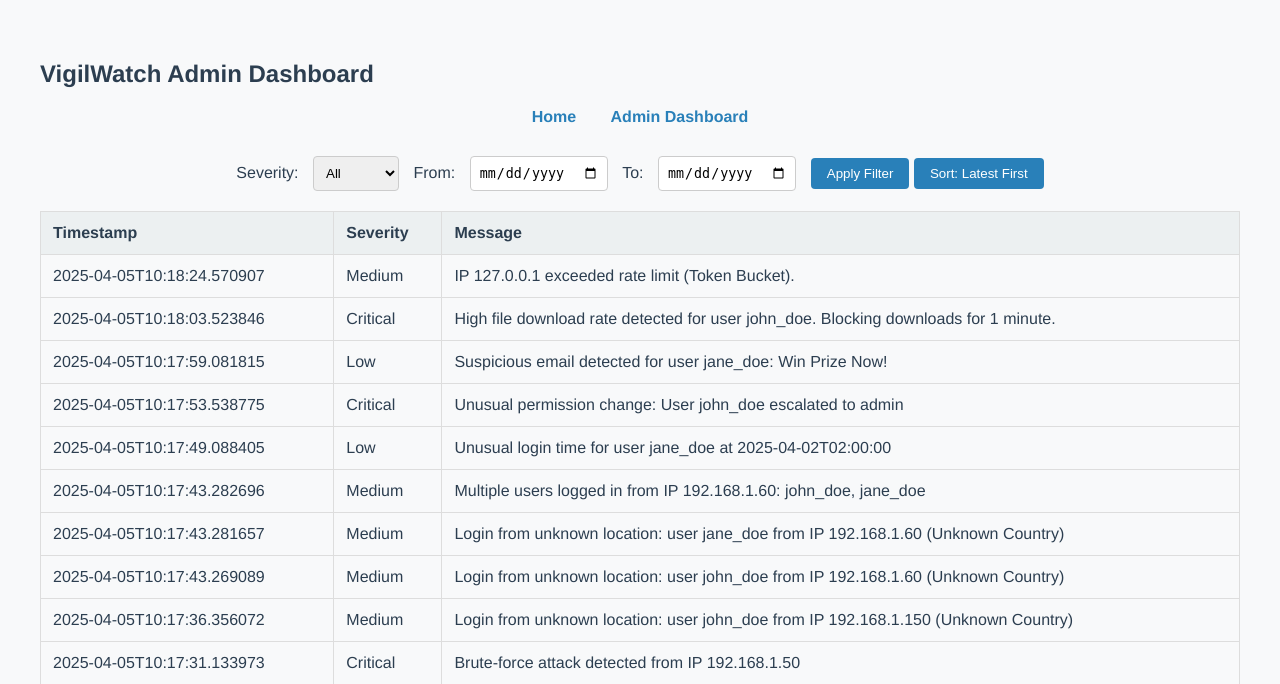
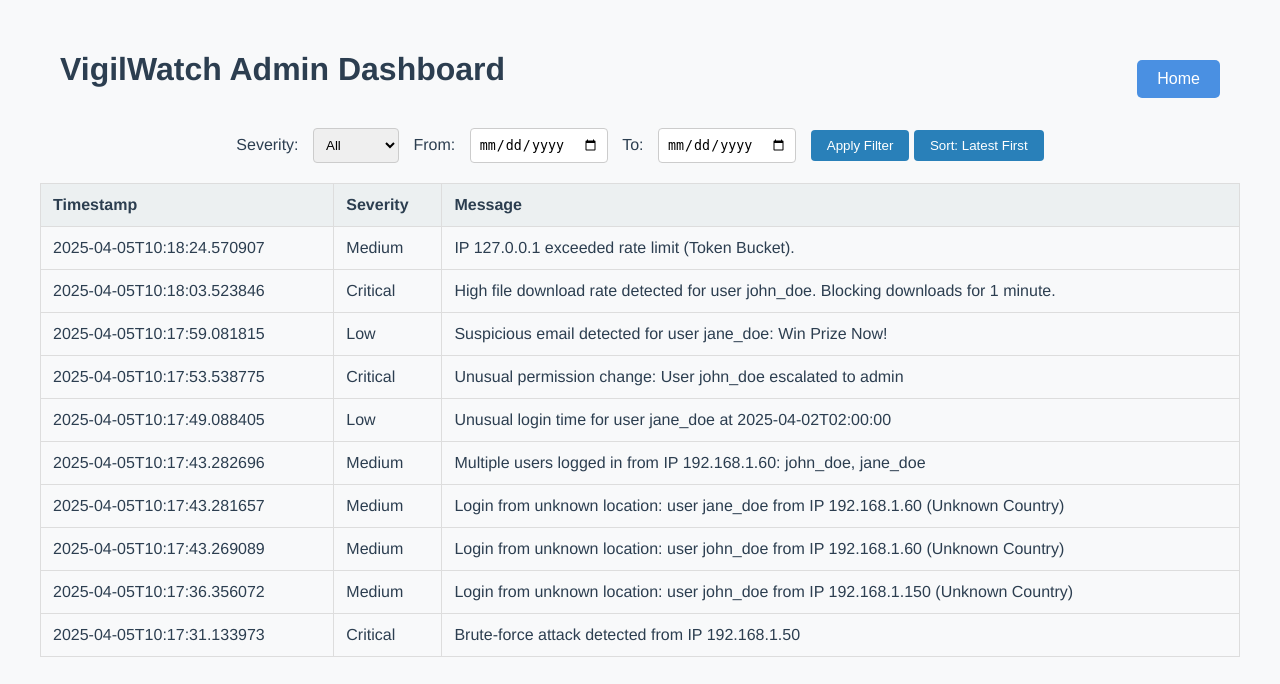
Before and after one commit to krishna09-dev/VigilWatch, a Flask app: page /admin in a window 1280 px wide. Shown: the top 684 px of the page. Run offline with Flask 2, Linux system fonts and the light colour scheme.

Commit message:
some minor uppade

```diff
--- a/templates/admin.html
+++ b/templates/admin.html
@@ -23,14 +23,29 @@
       text-align: center;
       margin-top: 20px;
     }
+    .header-bar {
+      display: flex;
+      justify-content: space-between;
+      align-items: center;
+      margin-bottom: 20px;
+      padding: 0 20px;
+    }
+    .header-bar h1 {
+      margin: 0;
+    }
   </style>
 </head>
 <body>
   <div class="container">
-    <h2>VigilWatch Admin Dashboard</h2>
+    <div class="header-bar">
+      <h1>VigilWatch Admin Dashboard</h1>
+      <a href="{{ url_for('index') }}">
+        <button id="homepage" class="upload-btn">Home</button>
+      </a>
+    </div>
+    <h2></h2>
     <nav>
-      <a href="{{ url_for('index') }}">Home</a>
-      <a href="{{ url_for('admin_dashboard') }}">Admin Dashboard</a>
+
     </nav>
 
     <!-- Filter Panel -->
--- a/templates/index.html
+++ b/templates/index.html
@@ -60,7 +60,9 @@
   <div class="container" style="text-align:center;">
     <div class="header-bar">
       <h1>VigilWatch File Scanner</h1>
+      <a href="{{ url_for('admin_dashboard') }}">
       <button id="adminDashboard" class="upload-btn" style="display: none;">Admin Dashboard</button>
+      </a>
     </div>
     <h2>Scan Your Files for Threats</h2>
     <p>Upload a file to check for potential threats.</p>
@@ -101,9 +103,6 @@
     if (isAdmin) {
       document.getElementById('adminDashboard').style.display = 'inline-block';
     }
-    adminButton.addEventListener('click', () => {
-      window.location.href = '/admin.html'; // Redirect to admin.html (or your admin route)
-    });
   </script>
 
   <script src="{{ url_for('static', filename='js/alerts.js') }}"></script>
```
